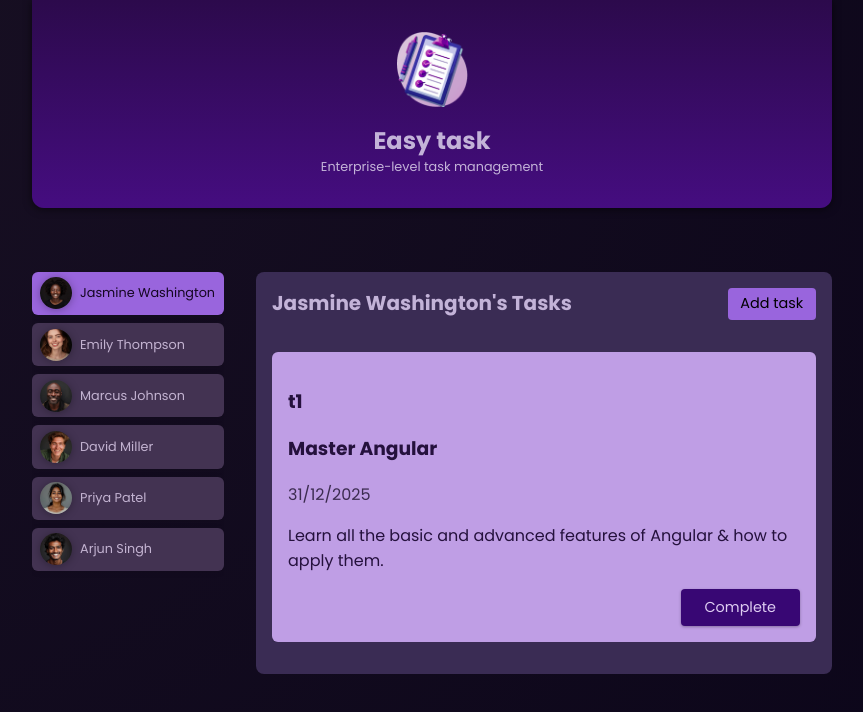
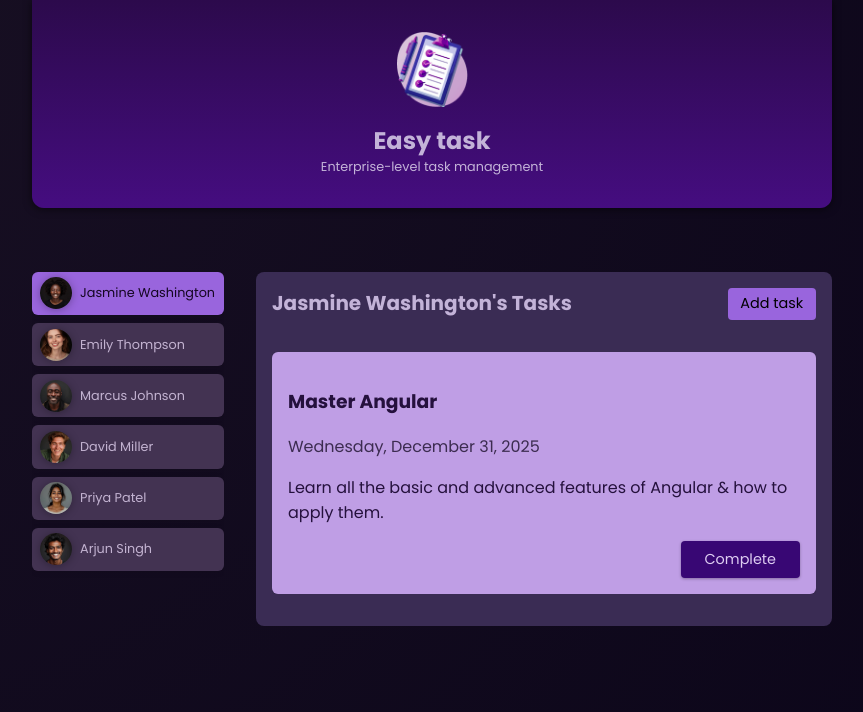
Before and after one commit to joseMarciano/understand-angular, an Angular app: page / in a window 1280 px wide. Both pictures are taken after a click on the button "Jasmine Washington". Shown: the top 712 px of the page, without its empty margins (208-1071 px from the left). Built offline with nearby package versions, Linux system fonts and the light colour scheme.

Commit message:
feat: :sparkles: use pipes to format date

```diff
--- a/src/app/tasks/task/task.component.html
+++ b/src/app/tasks/task/task.component.html
@@ -1,8 +1,7 @@
 <app-card>
   <article>
-    <h1>{{ task().id }}</h1>
     <h1>{{ task().title }}</h1>
-    <time>{{ formatDate(task().dueDate) }}</time>
+    <time>{{ task().dueDate | date:'fullDate'}}</time>
     <p>{{ task().summary }}</p>
     <p class="actions">
       <button (click)="onCompleteTask(task())">Complete</button>
--- a/src/app/tasks/task/task.component.ts
+++ b/src/app/tasks/task/task.component.ts
@@ -1,13 +1,15 @@
 import {Component, input, output} from '@angular/core';
 import {type Task} from "./task.model";
 import {CardComponent} from "../../shared/card/card.component";
+import {DatePipe} from "@angular/common";
 
 
 @Component({
   selector: 'app-task',
   standalone: true,
   imports: [
-    CardComponent
+    CardComponent,
+    DatePipe
   ],
   templateUrl: './task.component.html',
   styleUrl: './task.component.css'
@@ -16,11 +18,6 @@ export class TaskComponent {
   task = input.required<Task>();
   onComplete = output<Task>();
 
-
-  formatDate(stringDate: string): string {
-    return new Intl.DateTimeFormat("pt-br").format(new Date(stringDate))
-  }
-
   onCompleteTask(aTask: Task) {
     this.onComplete.emit(aTask)
   }
```
